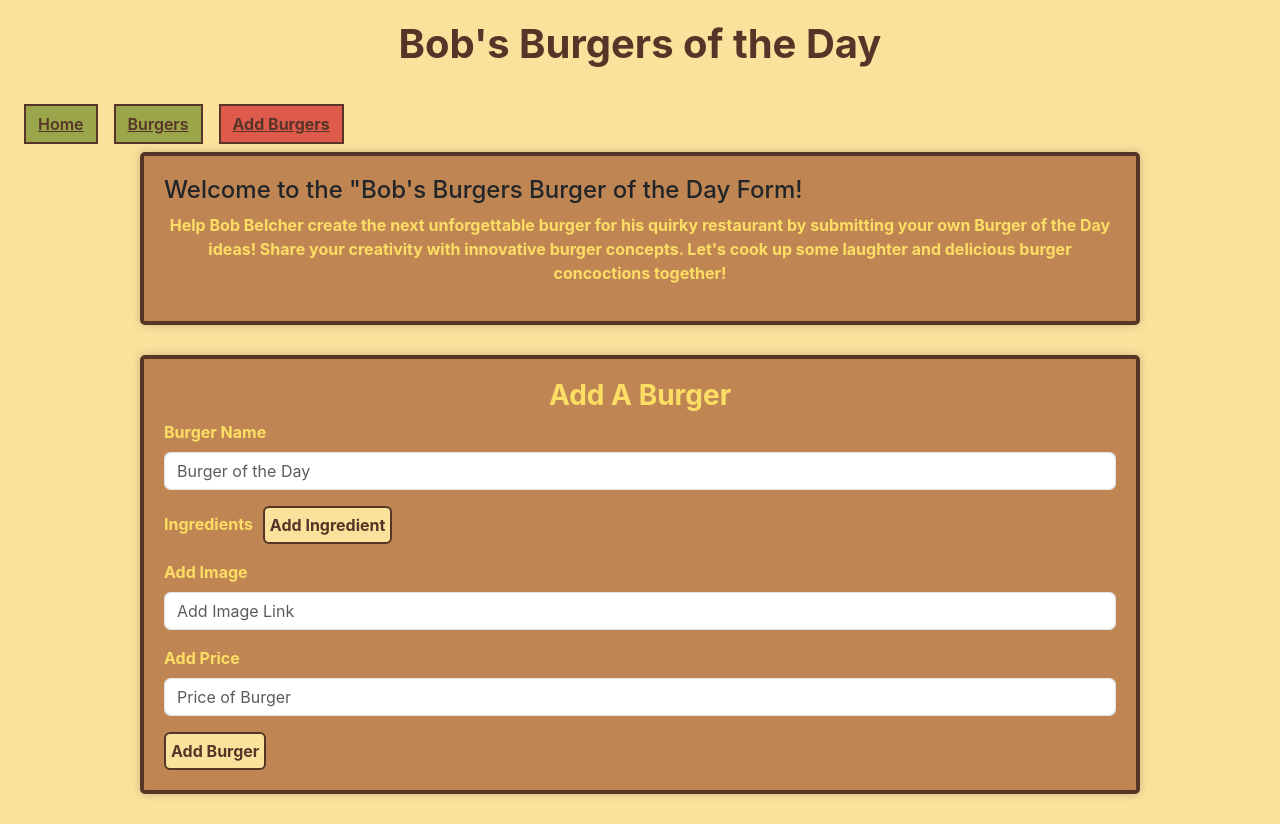
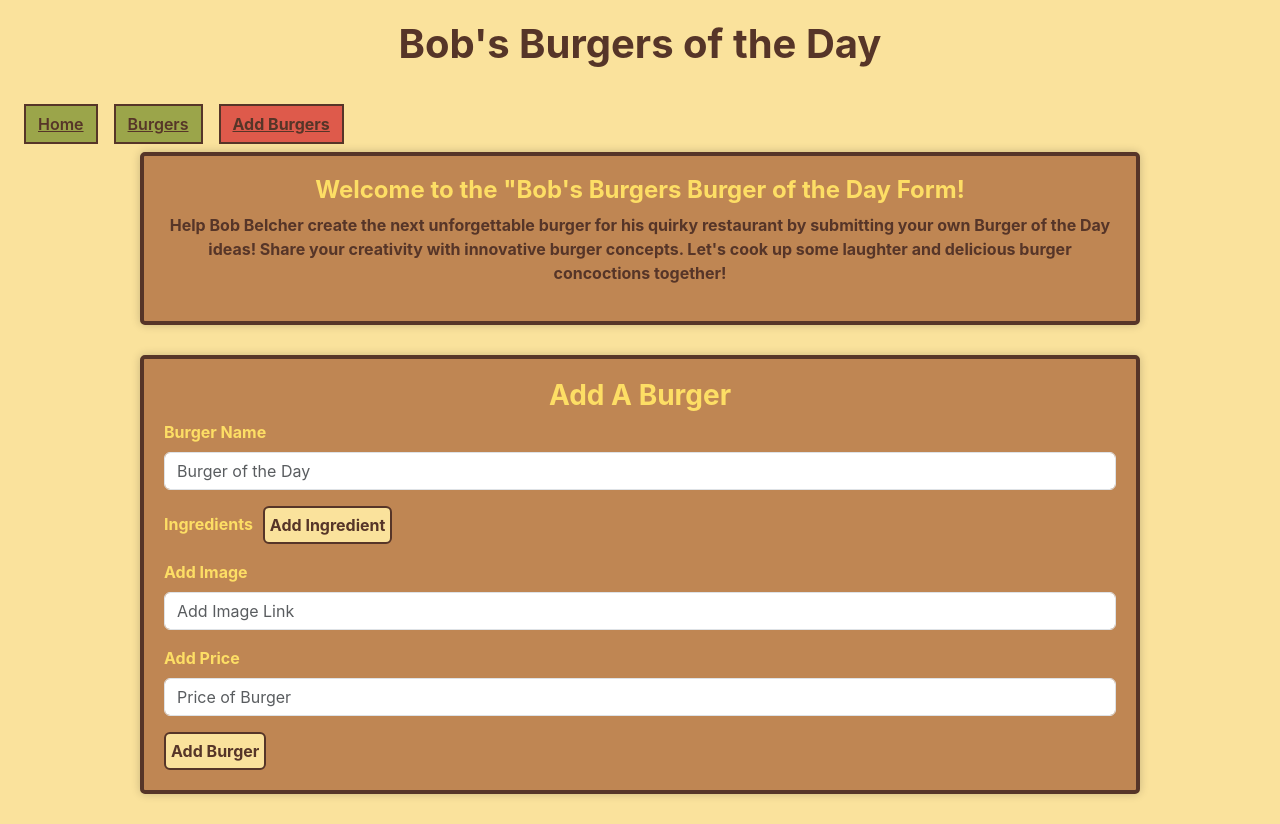
Before and after one commit to jmillamena/Burgers-Of-The-Day, a React (Create React App) app in the folder burger-app/: page /addBurgers in a window 1280 px wide. Built offline with nearby package versions, Linux system fonts and the light colour scheme; data requests are answered from the project's data file.

Commit message:
edits colors on p and h4

```diff
--- a/burger-app/src/components/App.css
+++ b/burger-app/src/components/App.css
@@ -166,6 +166,12 @@
 }
 
 .burger-of-day-intro p {
+  color: #563528;
+  text-align: center !important;
+  font-weight: bold !important;
+}
+
+.burger-of-day-intro h4 {
   color: #fdde65;
   text-align: center !important;
   font-weight: bold !important;
```
